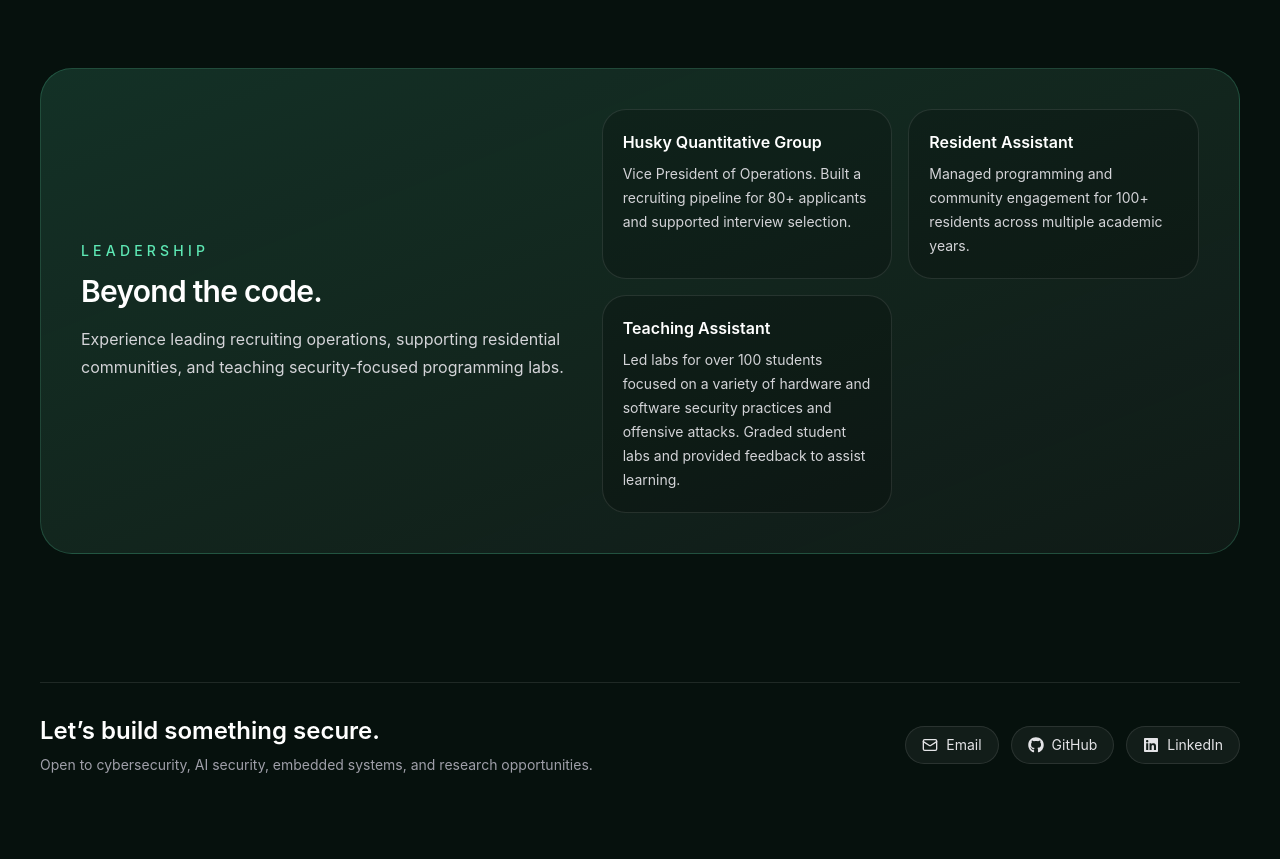
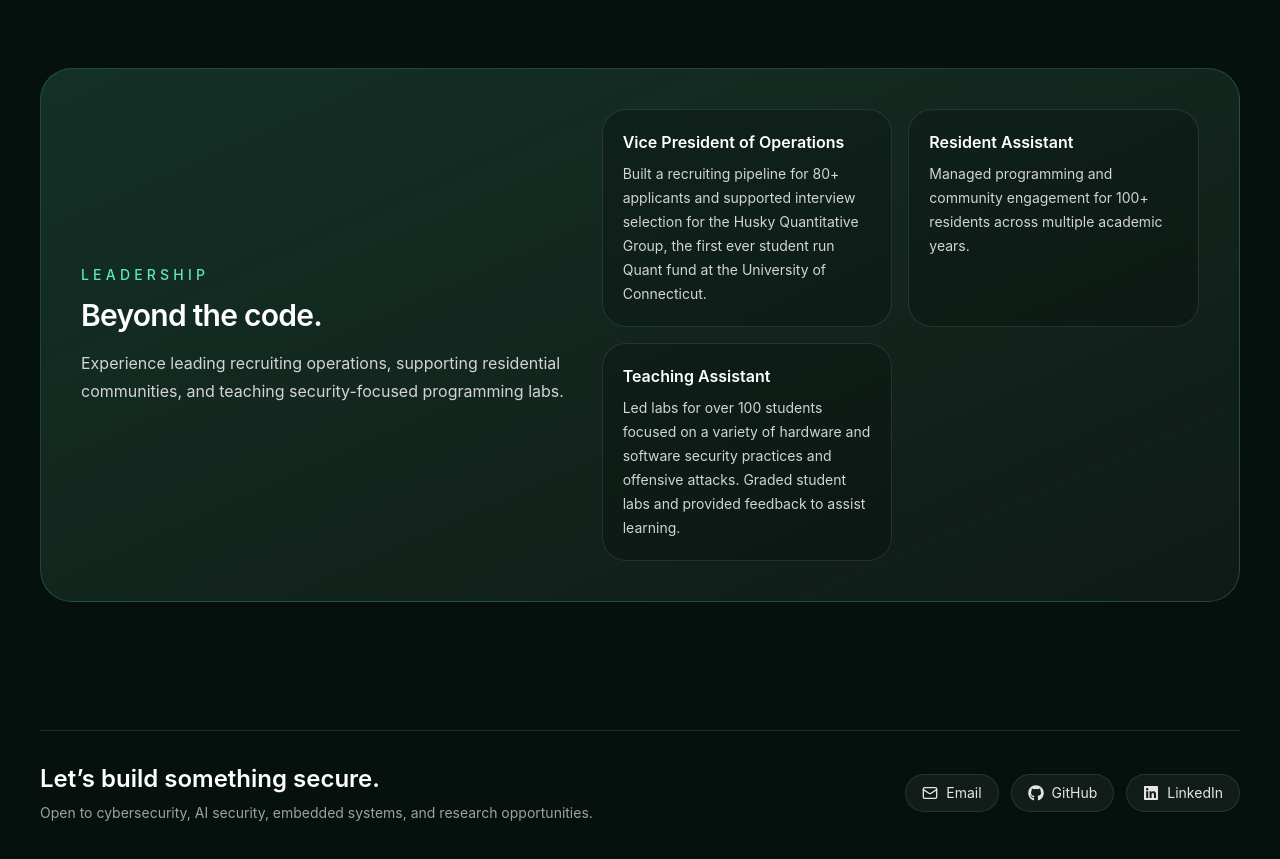
Before and after one commit to M-moore1/M-moore1.github.io, a React (Vite) app: page / in a window 1280 px wide. Shown: the part 5260-6119 px from the top of the page. Before the commit the page ends 6075 px from the top, so only its background shows below. Built offline with nearby package versions, Linux system fonts and the light colour scheme.

Commit message:
Wording Fixes

```diff
--- a/src/App.jsx
+++ b/src/App.jsx
@@ -642,12 +642,13 @@ export default function App() {
             <div className="grid gap-4 sm:grid-cols-2">
               <div className="rounded-3xl border border-white/10 bg-black/20 p-5">
                 <h3 className="font-semibold text-white">
-                  Husky Quantitative Group
+                  Vice President of Operations
                 </h3>
 
                 <p className="mt-2 text-sm leading-6 text-zinc-300">
-                  Vice President of Operations. Built a recruiting pipeline for
-                  80+ applicants and supported interview selection.
+                  Built a recruiting pipeline for 80+ applicants and supported interview
+                  selection for the Husky Quantitative Group, the first ever student run
+                  Quant fund at the University of Connecticut.
                 </p>
               </div>
 
```
